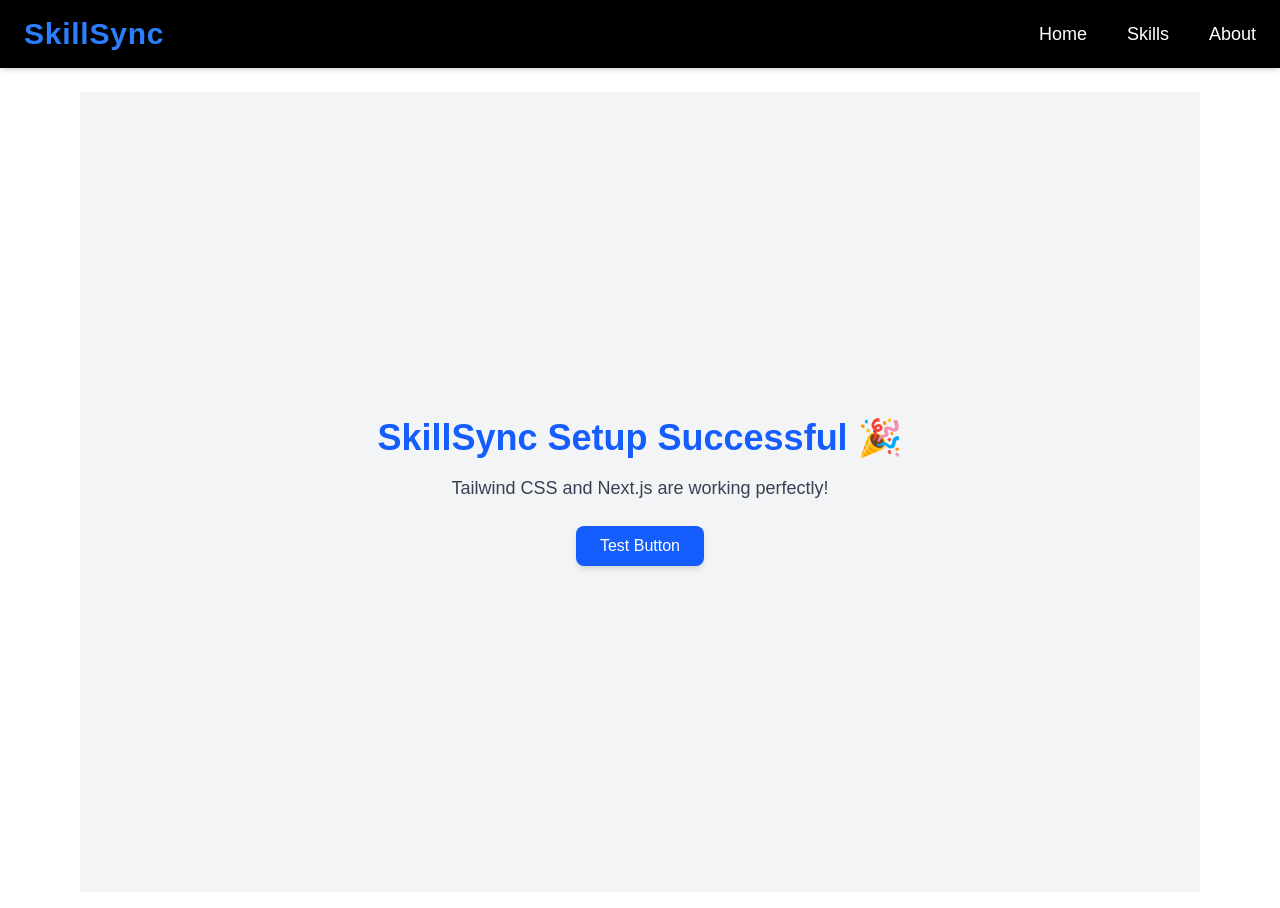
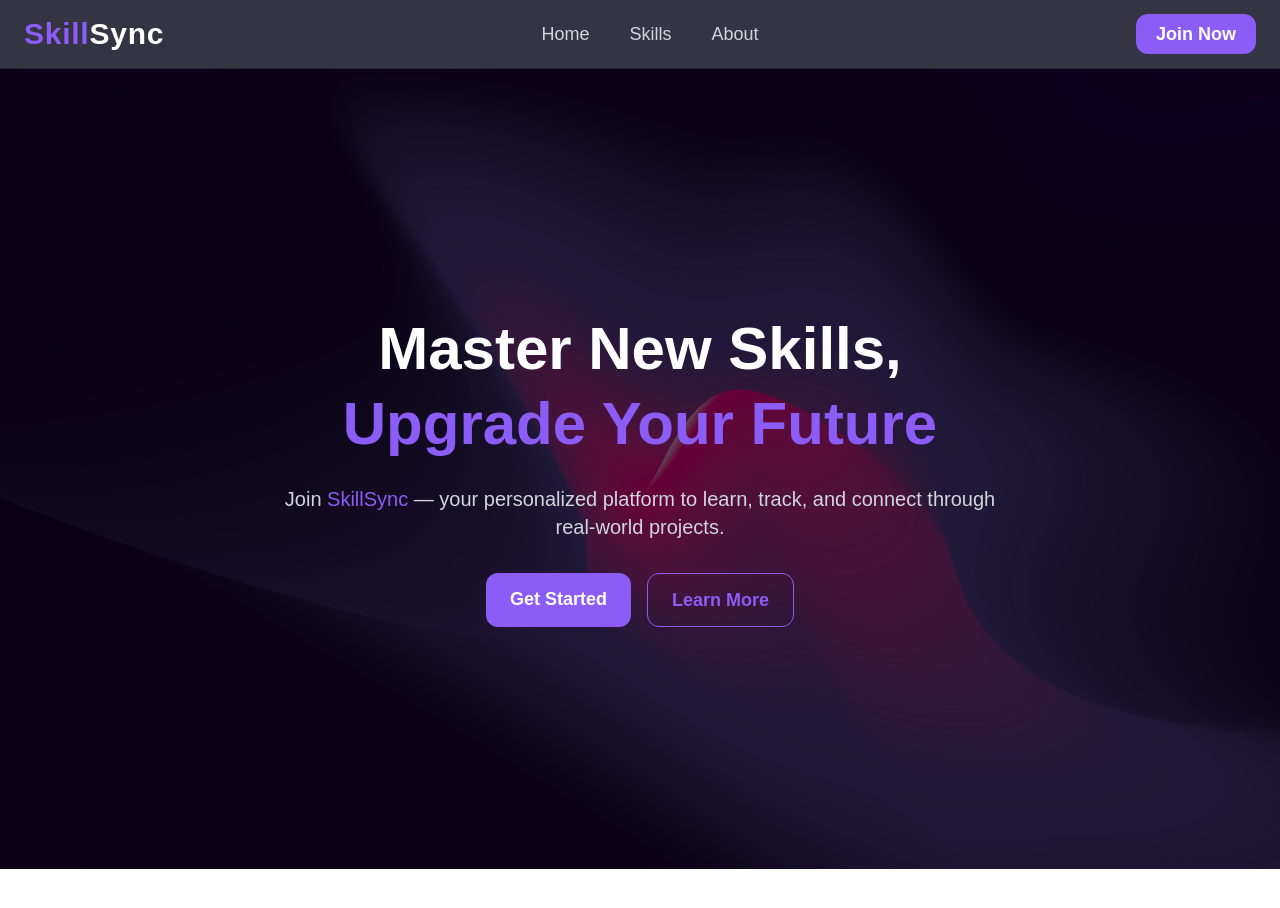
Before and after one commit to RabiaHameedKhan/SkillSync, a Next.js app: page / in a window 1280 px wide. Shown: the top 908 px of the page. After the commit the page ends 869 px from the top, so only its background shows below. Built offline with nearby package versions, Linux system fonts and the light colour scheme.

Commit message:
hero-section designing

```diff
--- a/src/app/components/Navbar.js
+++ b/src/app/components/Navbar.js
@@ -1,38 +1,84 @@
 "use client";
-
+import { useState } from "react";
 import Link from "next/link";
+import { Menu, X } from "lucide-react"; // icons
 
 export default function Navbar() {
+  const [isOpen, setIsOpen] = useState(false);
+
+  const navLinks = [
+    { name: "Home", path: "/" },
+    { name: "Skills", path: "/skills" },
+    { name: "About", path: "/about" },
+  ];
+
   return (
-    <nav className="w-full bg-black text-white shadow-md sticky top-0 z-50">
-      <div className="max-w-7xl mx-auto px-6 py-4 flex justify-between items-center">
-        {/* Logo / Brand Name */}
-        <Link href="/" className="text-3xl font-extrabold text-blue-500 tracking-wide">
-          SkillSync
+    <nav className="sticky top-0 z-50 w-full bg-[#1E1E2F]/90 backdrop-blur-md border-b border-[#2A2A3D]">
+      <div className="max-w-7xl mx-auto px-6 py-4 flex items-center justify-between">
+        {/* Logo */}
+        <Link
+          href="/"
+          className="text-2xl md:text-3xl font-bold text-white tracking-wide"
+        >
+          <span className="text-[#8B5CF6] font-extrabold">Skill</span>Sync
         </Link>
 
-        {/* Navigation Links */}
-        <div className="flex space-x-10 text-lg font-medium">
+        {/* Desktop Links */}
+        <div className="hidden md:flex space-x-10">
+          {navLinks.map((link) => (
             <Link
-            href="/"
-            className="hover:text-blue-400 transition-colors duration-200"
+              key={link.name}
+              href={link.path}
+              className="text-lg text-gray-300 hover:text-[#8B5CF6] transition-colors duration-200 font-medium"
             >
-            Home
+              {link.name}
             </Link>
+          ))}
+        </div>
+
+        {/* CTA Button */}
+        <div className="hidden md:block">
           <Link
-            href="/skills"
-            className="hover:text-blue-400 transition-colors duration-200"
+            href="/join"
+            className="bg-[#8B5CF6] hover:bg-[#7C3AED] text-white font-semibold px-5 py-2.5 rounded-xl text-lg transition-all duration-200"
           >
-            Skills
+            Join Now
           </Link>
+        </div>
+
+        {/* Mobile Menu Button */}
+        <button
+          onClick={() => setIsOpen(!isOpen)}
+          className="md:hidden text-gray-300 hover:text-white transition"
+        >
+          {isOpen ? <X size={28} /> : <Menu size={28} />}
+        </button>
+      </div>
+
+      {/* Mobile Menu */}
+      {isOpen && (
+        <div className="md:hidden bg-[#1E1E2F] border-t border-[#2A2A3D]">
+          <div className="flex flex-col space-y-4 px-6 py-4">
+            {navLinks.map((link) => (
               <Link
-            href="/about"
-            className="hover:text-blue-400 transition-colors duration-200"
+                key={link.name}
+                href={link.path}
+                onClick={() => setIsOpen(false)}
+                className="text-lg text-gray-300 hover:text-white transition-colors duration-200"
               >
-            About
+                {link.name}
+              </Link>
+            ))}
+            <Link
+              href="/join"
+              onClick={() => setIsOpen(false)}
+              className="bg-[#8B5CF6] hover:bg-[#7C3AED] text-white font-semibold px-5 py-2.5 rounded-xl text-center text-lg transition-all duration-200"
+            >
+              Join Now
             </Link>
           </div>
         </div>
+      )}
     </nav>
   );
 }
--- a/src/app/layout.js
+++ b/src/app/layout.js
@@ -11,7 +11,7 @@ export default function RootLayout({ children }) {
     <html lang="en">
       <body className="bg-gray-50 text-gray-900">
         <Navbar />
-        <main className="max-w-6xl mx-auto px-4 py-6">{children}</main>
+        <main >{children}</main>
       </body>
     </html>
   );
--- a/src/app/page.js
+++ b/src/app/page.js
@@ -1,15 +1,52 @@
+"use client";
+import Link from "next/link";
+
 export default function Home() {
   return (
-    <main className="min-h-screen flex flex-col items-center justify-center bg-gray-100 text-center p-6">
-      <h1 className="text-4xl font-bold text-blue-600 mb-4">
-        SkillSync Setup Successful 🎉
-      </h1>
-      <p className="text-gray-700 text-lg">
-        Tailwind CSS and Next.js are working perfectly!
-      </p>
-      <button className="mt-6 bg-blue-600 hover:bg-blue-900 text-white px-6 py-2 rounded-lg shadow-md transition">
-        Test Button
-      </button>
+    <main className="relative min-h-screen flex items-center justify-center text-center text-white">
+      {/* Background Image */}
+      <div
+        className="absolute inset-0 bg-cover bg-center"
+        style={{
+          backgroundImage:
+            "url('/herobg.jpg')", // 🔹 replace with your image in /public folder
+        }}
+      />
+
+      {/* Dark Overlay */}
+      <div className="absolute inset-0 bg-black/60"></div>
+
+      {/* Content */}
+      <div className="relative z-10 max-w-3xl px-6">
+        <h1 className="text-4xl md:text-6xl font-bold mb-6 leading-tight">
+          Master New Skills, <br />
+          <span className="text-[#8B5CF6]">Upgrade Your Future</span>
+        </h1>
+
+        <p className="text-gray-300 text-lg md:text-xl mb-8">
+          Join <span className="text-[#8B5CF6] font-medium">SkillSync</span> —
+          your personalized platform to learn, track, and connect through
+          real-world projects.
+        </p>
+
+        <div className="flex justify-center gap-4">
+          <Link
+            href="/join"
+            className="bg-[#8B5CF6] hover:bg-[#7C3AED] text-white font-semibold px-6 py-3 rounded-xl text-lg transition-all duration-200"
+          >
+            Get Started
+          </Link>
+
+          <Link
+            href="/about"
+            className="border border-[#8B5CF6] text-[#8B5CF6] hover:bg-[#8B5CF6] hover:text-white font-semibold px-6 py-3 rounded-xl text-lg transition-all duration-200"
+          >
+            Learn More
+          </Link>
+        </div>
+      </div>
+
+
     </main>
   );
 }
```
Also changed, not shown: package.json (+5 -4 lines), public/herobg.jpg (added), 1 other file (tests, documents, lock files or other folders). Lines whose indentation alone changed are shown as unchanged.
